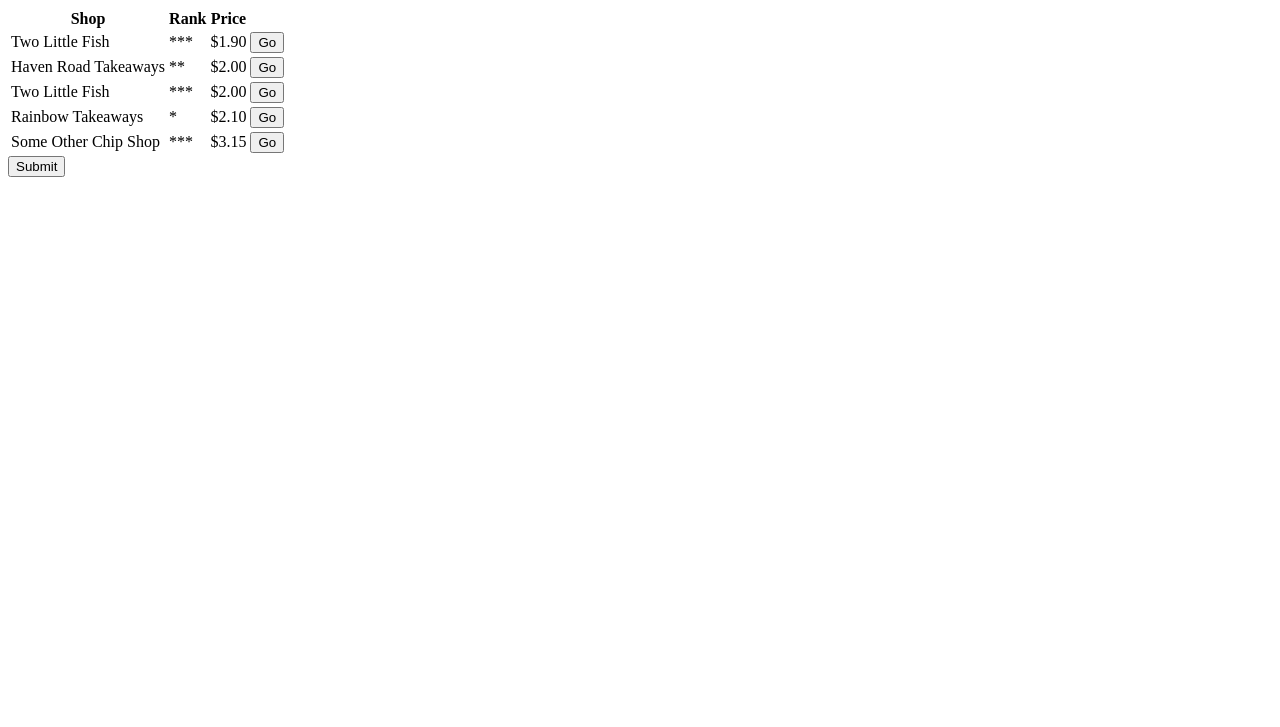
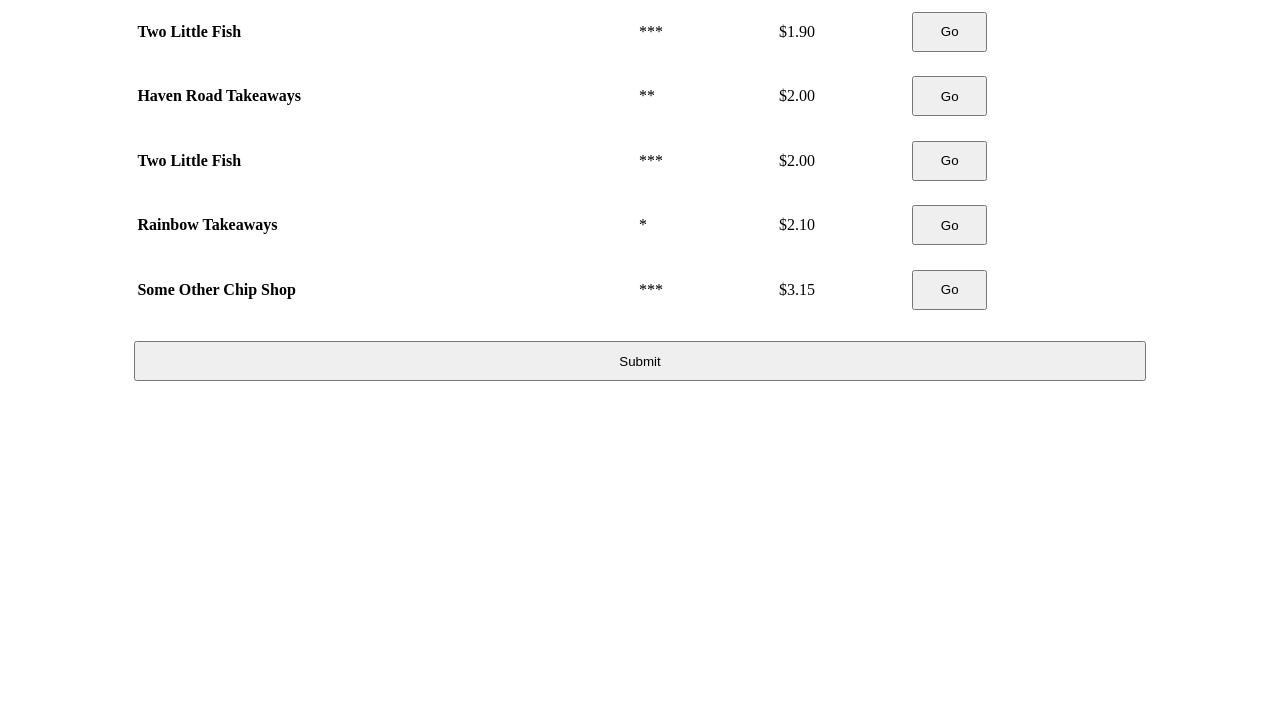
Before and after one commit to DiODonnell/Wireframes, a plain HTML site: page results.html in a window 1280 px wide. Shown: the part 73-800 px from the top of the page. Drawn offline with Linux system fonts and the light colour scheme.

Commit message:
Added positional CSS

```diff
--- a/results.html
+++ b/results.html
@@ -11,51 +11,52 @@
     </head>
 
     <body>
-        <h1>Chip Compare</h1>
-
         <div>
-            <table>
+            <table id="results">
                 <tr>
-                    <th>Shop</th>
-                    <th>Rank</th>
-                    <th>Price</th>
+                    <th><h3>Shop</h3></th>
+                    <th><h3>Rank</h3></th>
+                    <th><h3>Price</h3></th>
                 </tr>
                 <tr>
-                    <td>Two Little Fish</td>
+                    <td><h4>Two Little Fish</h4></td>
                     <td>***</td>
                     <td>$1.90</td>
                     <td><input type="button" value="Go"/></td>
                 </tr>
                 <tr>
-                    <td>Haven Road Takeaways</td>
+                    <td><h4>Haven Road Takeaways</h4></td>
                     <td>**</td>
                     <td>$2.00</td>
                     <td><input type="button" value="Go"/></td>
                 </tr>
                 <tr>
-                    <td>Two Little Fish</td>
+                    <td><h4>Two Little Fish</h4></td>
                     <td>***</td>
                     <td>$2.00</td>
                     <td><input type="button" value="Go"/></td>
                 </tr>
                 <tr>
-                    <td>Rainbow Takeaways</td>
+                    <td><h4>Rainbow Takeaways</h4></td>
                     <td>*</td>
                     <td>$2.10</td>
                     <td><input type="button" value="Go"/></td>
                 </tr>
                 <tr>
-                    <td>Some Other Chip Shop</td>
+                    <td><h4>Some Other Chip Shop</h4></td>
                     <td>***</td>
                     <td>$3.15</td>
                     <td><input type="button" value="Go"/></td>
                 </tr>
             </table>
+            <br>
+            <form action="postcodeInput.html" method="GET">
+                    <input id="btnToSelection" href="/corrina.html" type="submit"/>
+            </form>
+
         </div>
 
-        <form action="postcodeInput.html" method="GET">
-            <input href="/corrina.html" type="submit"/>
-        </form>
+
 
         <script src="" async defer></script>
     </body>
--- a/stylesheet.css
+++ b/stylesheet.css
@@ -5,3 +5,20 @@
 .textExtraLarge{
     font-size: 200px;
 }
+
+#results {
+    width: 80%;
+    margin: 0 auto;
+}
+
+#btnToSelection {
+    display: block;
+    height: 40px;
+    width: 80%;
+    margin: 0 auto;
+}
+
+table input {
+    height: 40px;
+    width: 75px;
+}
```
